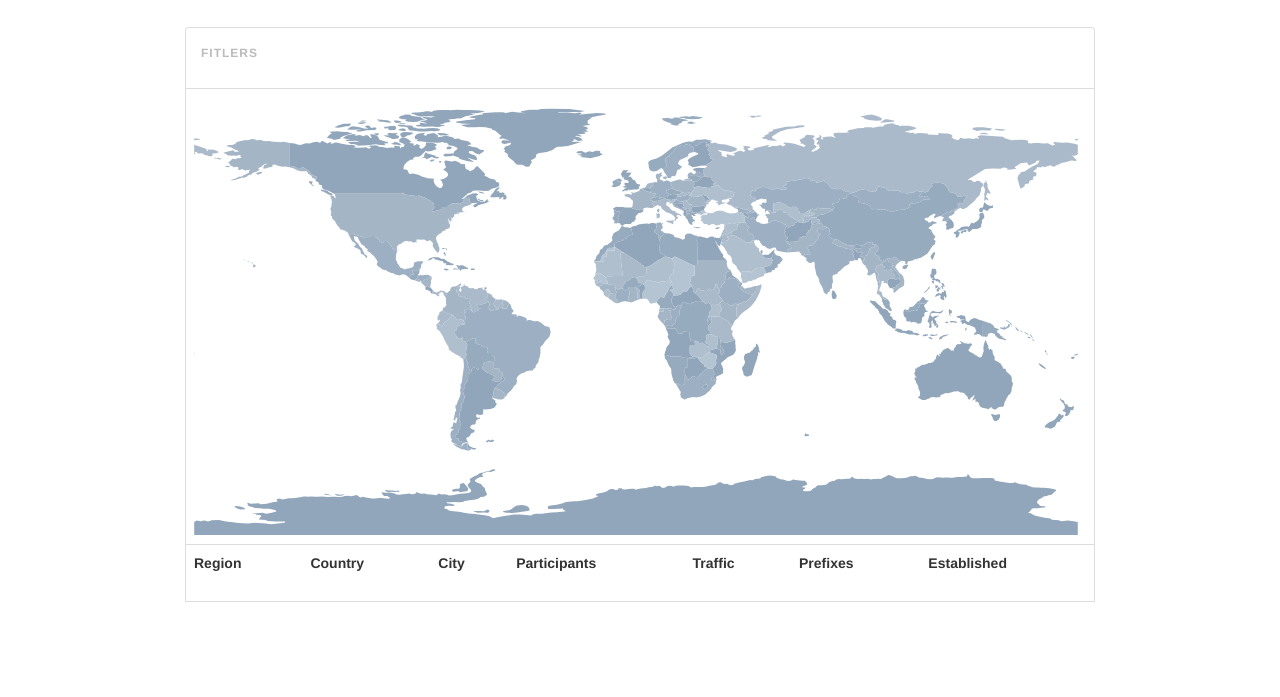
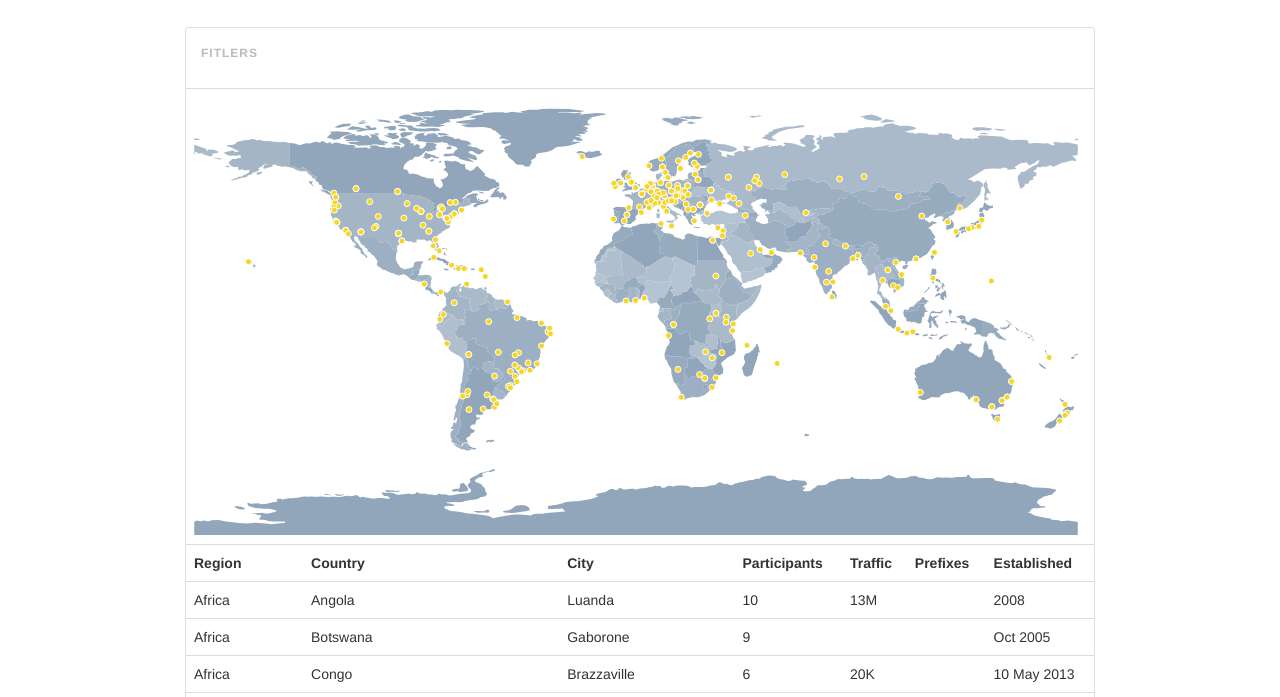
Before and after one commit to pwicks/maptable, a plain HTML site: page index.html in a window 1280 px wide. Shown: the part 103-800 px from the top of the page. Drawn offline with Linux system fonts and the light colour scheme; no server answers.

Commit message:
more details

```diff
--- a/index.html
+++ b/index.html
@@ -25,7 +25,7 @@
 
     <script type="text/javascript">
       MapTable.init({
-        data_csv_path : "new.csv",
+        data_csv_path : "data/new.csv",
         color_range: ["#91A6BB", "#97ABBF", "#9DB0C3", "#A4B5C6", "#AABACA", "#AFBFCE", "#B5C4D2", "#BCC9D5", "#C2CED9", "#C8D3DD"],
         table_columns : [
           {rawName: "region", displayName: "Region"},
```
Also changed, not shown: 1 other file.
